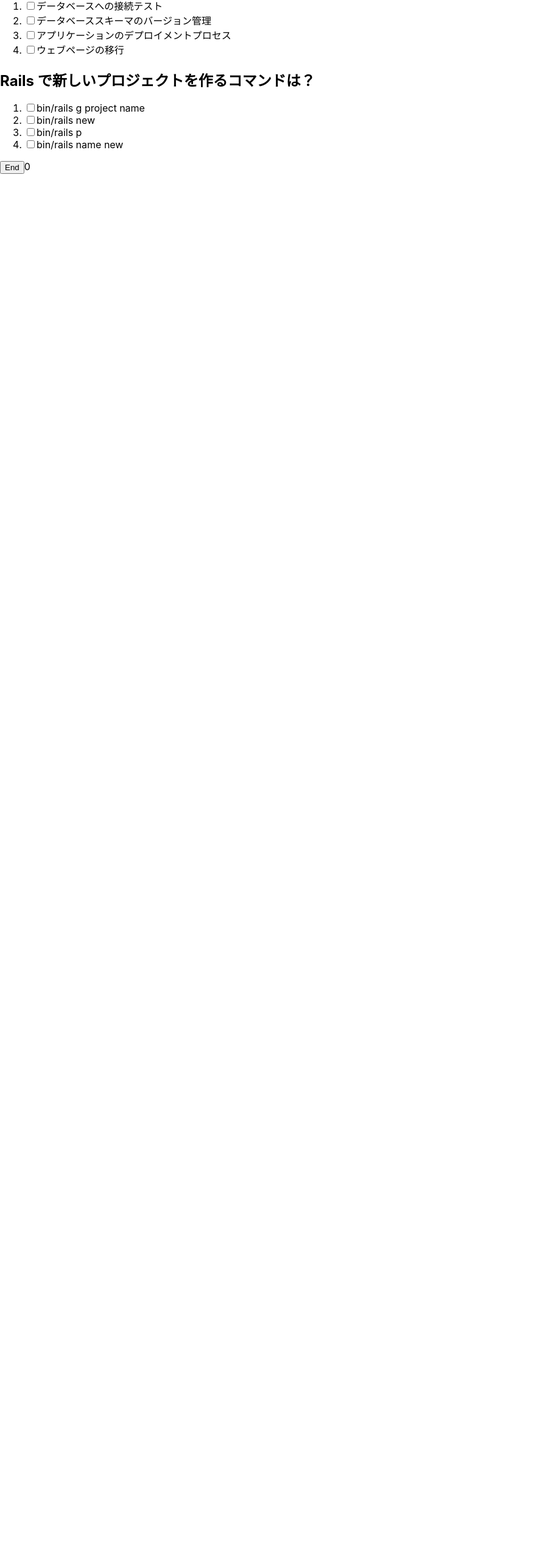
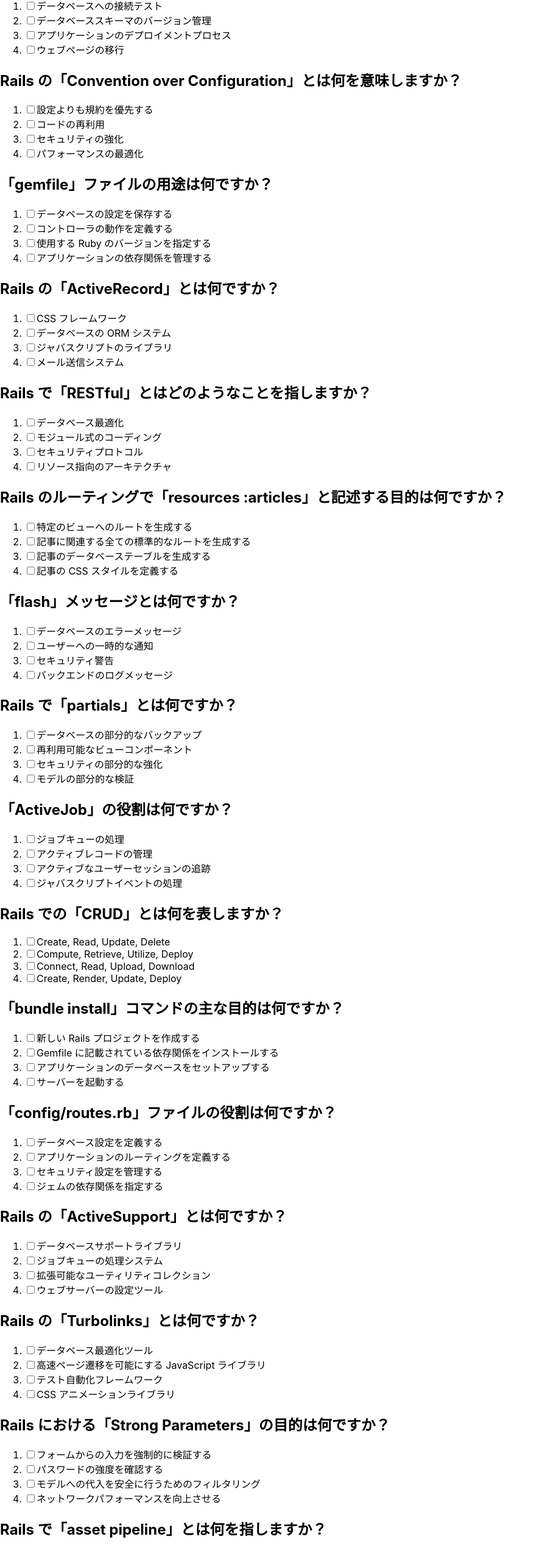
Before and after one commit to kaibadash/markdown_quiz, a React (Create React App) app: page / in a window 1280 px wide. Shown: the part 233-2779 px from the top of the page at 61% size, without its empty margins (0-890 px from the left). Before the commit the page ends 800 px from the top, so only its background shows below. Built offline with nearby package versions, Linux system fonts and the light colour scheme.

Commit message:
Use _.deepClone

```diff
--- a/package.json
+++ b/package.json
@@ -10,6 +10,7 @@
     "@types/node": "^16.18.83",
     "@types/react": "^18.2.58",
     "@types/react-dom": "^18.2.19",
+    "lodash": "^4.17.21",
     "react": "^18.2.0",
     "react-dom": "^18.2.0",
     "react-scripts": "5.0.1",
@@ -45,6 +46,7 @@
     ]
   },
   "devDependencies": {
+    "@types/lodash": "^4.14.202",
     "prettier": "^3.2.5"
   }
 }
--- a/public/quiz/rails.md
+++ b/public/quiz/rails.md
@@ -1,4 +1,6 @@
 <!-- @format -->
+
+---
 
 Rails で MVC が表すものは何ですか？
 
@@ -18,11 +20,209 @@
 
 ---
 
-Rails で新しいプロジェクトを作るコマンドは？
+Rails の「Convention over Configuration」とは何を意味しますか？
 
-- [ ] bin/rails g project name
-- [x] bin/rails new
-- [ ] bin/rails p
-- [ ] bin/rails name new
+- [ ] 設定よりも規約を優先する
+- [ ] コードの再利用
+- [ ] セキュリティの強化
+- [ ] パフォーマンスの最適化
 
 ---
+
+「gemfile」ファイルの用途は何ですか？
+
+- [ ] データベースの設定を保存する
+- [ ] コントローラの動作を定義する
+- [ ] 使用する Ruby のバージョンを指定する
+- [ ] アプリケーションの依存関係を管理する
+
+---
+
+Rails の「ActiveRecord」とは何ですか？
+
+- [ ] CSS フレームワーク
+- [ ] データベースの ORM システム
+- [ ] ジャバスクリプトのライブラリ
+- [ ] メール送信システム
+
+---
+
+Rails で「RESTful」とはどのようなことを指しますか？
+
+- [ ] データベース最適化
+- [ ] モジュール式のコーディング
+- [ ] セキュリティプロトコル
+- [ ] リソース指向のアーキテクチャ
+
+---
+
+Rails のルーティングで「resources :articles」と記述する目的は何ですか？
+
+- [ ] 特定のビューへのルートを生成する
+- [ ] 記事に関連する全ての標準的なルートを生成する
+- [ ] 記事のデータベーステーブルを生成する
+- [ ] 記事の CSS スタイルを定義する
+
+---
+
+「flash」メッセージとは何ですか？
+
+- [ ] データベースのエラーメッセージ
+- [ ] ユーザーへの一時的な通知
+- [ ] セキュリティ警告
+- [ ] バックエンドのログメッセージ
+
+---
+
+Rails で「partials」とは何ですか？
+
+- [ ] データベースの部分的なバックアップ
+- [ ] 再利用可能なビューコンポーネント
+- [ ] セキュリティの部分的な強化
+- [ ] モデルの部分的な検証
+
+---
+
+「ActiveJob」の役割は何ですか？
+
+- [ ] ジョブキューの処理
+- [ ] アクティブレコードの管理
+- [ ] アクティブなユーザーセッションの追跡
+- [ ] ジャバスクリプトイベントの処理
+
+---
+
+Rails での「CRUD」とは何を表しますか？
+
+- [ ] Create, Read, Update, Delete
+- [ ] Compute, Retrieve, Utilize, Deploy
+- [ ] Connect, Read, Upload, Download
+- [ ] Create, Render, Update, Deploy
+
+---
+
+「bundle install」コマンドの主な目的は何ですか？
+
+- [ ] 新しい Rails プロジェクトを作成する
+- [ ] Gemfile に記載されている依存関係をインストールする
+- [ ] アプリケーションのデータベースをセットアップする
+- [ ] サーバーを起動する
+
+---
+
+「config/routes.rb」ファイルの役割は何ですか？
+
+- [ ] データベース設定を定義する
+- [ ] アプリケーションのルーティングを定義する
+- [ ] セキュリティ設定を管理する
+- [ ] ジェムの依存関係を指定する
+
+---
+
+Rails の「ActiveSupport」とは何ですか？
+
+- [ ] データベースサポートライブラリ
+- [ ] ジョブキューの処理システム
+- [ ] 拡張可能なユーティリティコレクション
+- [ ] ウェブサーバーの設定ツール
+
+---
+
+Rails の「Turbolinks」とは何ですか？
+
+- [ ] データベース最適化ツール
+- [ ] 高速ページ遷移を可能にする JavaScript ライブラリ
+- [ ] テスト自動化フレームワーク
+- [ ] CSS アニメーションライブラリ
+
+---
+
+Rails における「Strong Parameters」の目的は何ですか？
+
+- [ ] フォームからの入力を強制的に検証する
+- [ ] パスワードの強度を確認する
+- [ ] モデルへの代入を安全に行うためのフィルタリング
+- [ ] ネットワークパフォーマンスを向上させる
+
+---
+
+Rails で「asset pipeline」とは何を指しますか？
+
+- [ ] アセットのバージョン管理
+- [ ] 静的アセット（画像、JavaScript、CSS など）の管理と配信
+- [ ] データベースアセットのバックアップ
+- [ ] アプリケーションのパフォーマンス測定
+
+---
+
+Rails の「ActionCable」とは何ですか？
+
+- [ ] ファイルアップロードツール
+- [ ] メール送信システム
+- [ ] ウェブソケットを用いたリアルタイム機能
+- [ ] HTTP リクエストハンドラ
+
+---
+
+「YAML」ファイルが Rails で一般的に使われる目的は何ですか？
+
+- [ ] データベーススキーマの定義
+- [ ] セキュリティ設定
+- [ ] 設定情報の記述
+- [ ] テストデータの作成
+
+---
+
+has_one アソシエーションの特徴は何ですか？
+
+- [ ] 複数のモデルが同じモデルを共有する
+- [ ] 一つのモデルが別のモデルを一つだけ持つ
+- [ ] 複数のモデルが一つのモデルに属する
+- [ ] 同じモデルの間で関連を持つ
+
+---
+
+ポリモーフィック関連に必要なデータベースのカラムは何ですか？
+
+- [ ] \_type と \_id
+- [ ] \_name と \_value
+- [ ] \_model と \_key
+- [ ] \_object と \_reference
+
+---
+
+CSRF トークンが不一致の場合、Rails アプリケーションはどのように振る舞いますか？
+
+- [ ] エラーメッセージを表示する
+- [ ] 例外を発生させる
+- [ ] ログインページにリダイレクトする
+- [ ] 何もしない
+
+---
+
+モデル間で共通の機能を共有するために concerns を使用する場合、concerns ファイルはどこに配置されますか？
+
+- [ ] app/models/concerns
+- [ ] app/controllers/concerns
+- [ ] app/views/concerns
+- [ ] A と B の両方
+
+---
+
+has_many :through 関連とは何ですか？
+
+- [ ] 二つのモデル間で直接の関連を作成する
+- [ ] 三つのモデルを経由して関連付けを行う
+- [ ] 単一のモデル内で自己参照を行う
+- [ ] モデル間で多対多の関連を作成する
+
+---
+
+ポリモーフィック関連を設定する際、Rails のマイグレーションではどのように設定しますか？
+
+- [ ] t.references :polymorphic => true
+- [ ] t.polymorphic :belongs_to
+- [ ] t.integer :associated_id, :associated_type
+- [ ] t.belongs_to :associated, polymorphic: true
+
+---
--- a/src/components/Quiz.tsx
+++ b/src/components/Quiz.tsx
@@ -1,13 +1,13 @@
 import "./Quiz.css";
 
 import React, { useState, useEffect } from "react";
+import _ from "lodash";
 import { unified } from "unified";
 import remarkParse from "remark-parse";
 import remarkRehype from "remark-rehype";
 import { Questions } from "../data/Questions";
 import { Question } from "../data/Question";
 import { Item } from "../Item";
-
 async function parseMarkdown(markdown: string): Promise<Questions> {
   const processor = unified().use(remarkParse).use(remarkRehype);
   const contents = await processor.parse(markdown);
@@ -55,7 +55,7 @@
 
   const handleCheckboxChange = (item: Item) => {
     item.selected = !item.selected;
-    setQuestions(structuredClone(questions));
+    setQuestions(_.cloneDeep(questions));
   };
 
   const handleEnd = () => {
```
Also changed, not shown: 1 other file (tests, documents, lock files or other folders).
